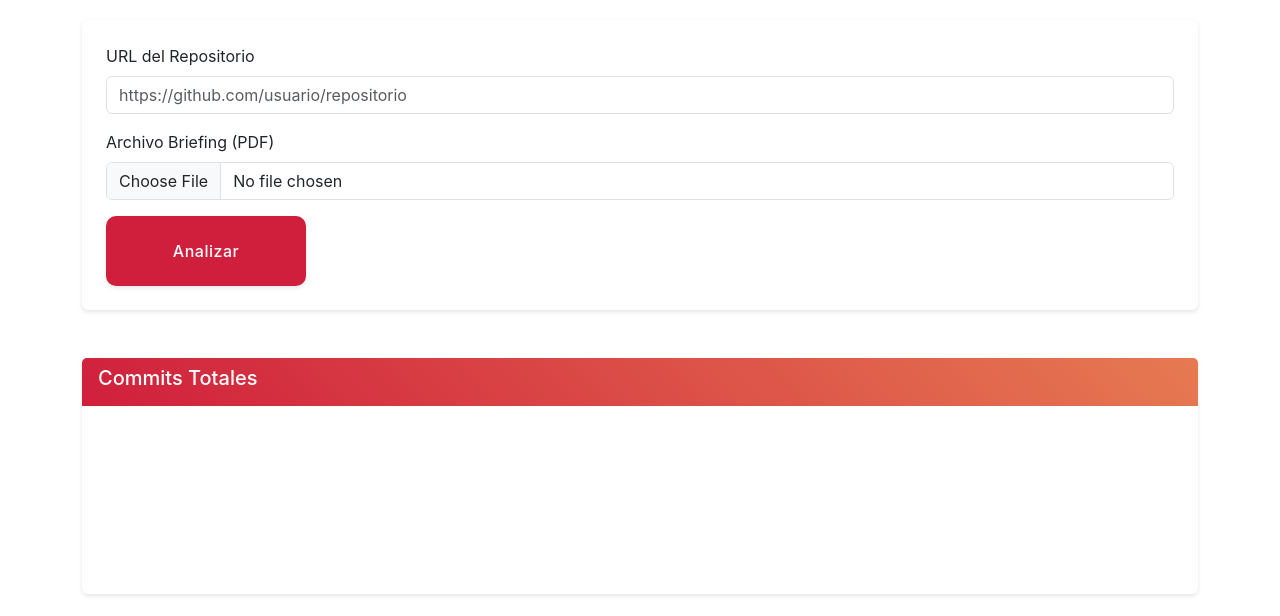
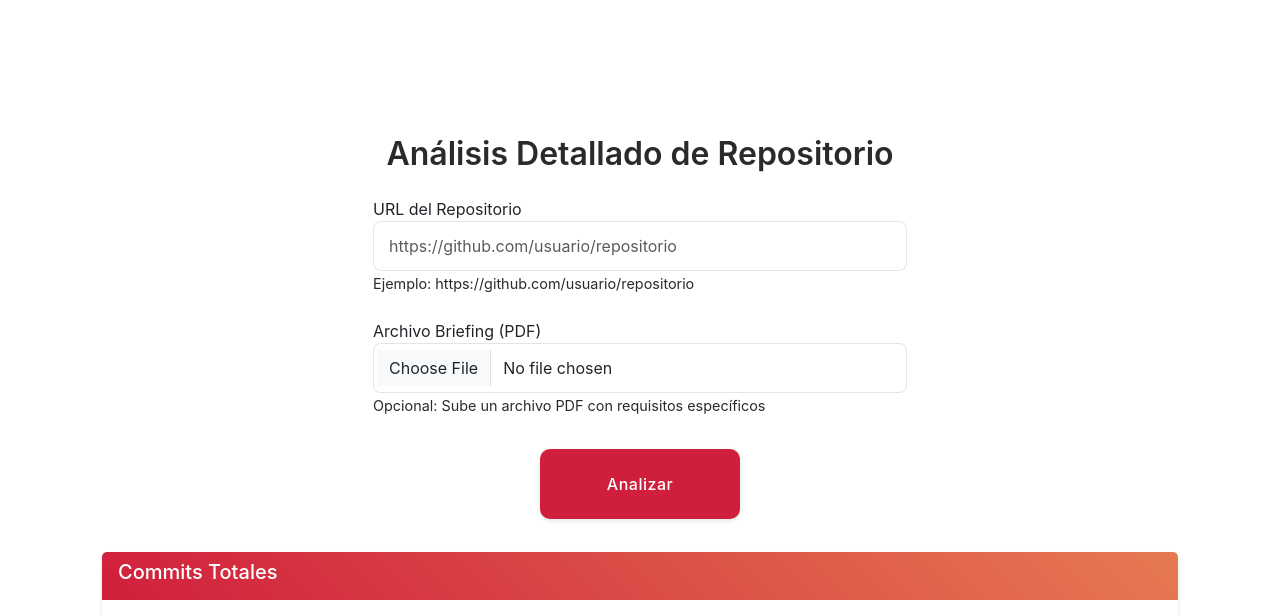
Before and after one commit to carrillo-p/RepoScope, a Django app: page /analysis/ in a window 1280 px wide. Shown: the part 66-682 px from the top of the page. Run offline with Django 4.2, Linux system fonts and the light colour scheme; a map, chart or similar area stays blank; some libraries are stand-ins or nearby versions.

Commit message:
ajusto analisis y analisis rapido al mismo formato

```diff
--- a/front/static/css/styles.css
+++ b/front/static/css/styles.css
@@ -301,7 +301,8 @@ body {
 /* Analysis Page */
 .analysis-section {
     max-width: 1200px;
-    margin: 0 auto;
+    margin: 80px auto 0;
+    padding: 40px 20px;
 }
 
 .input-section .card {
@@ -435,14 +436,6 @@ body {
     padding: 40px 20px;
 }
 
-.quick-analysis-title {
-    text-align: center;
-    color: var(--dark-gray);
-    margin-bottom: 2rem;
-    font-size: 2rem;
-    font-weight: 600;
-}
-
 .repo-form {
     max-width: 600px;
     margin: 0 auto;
@@ -452,6 +445,15 @@ body {
     backdrop-filter: blur(8px);
     -webkit-backdrop-filter: blur(8px);
     border: 1px solid rgba(255, 255, 255, 0.2);
+}
+
+.repo-form .quick-analysis-title {
+    margin: 2rem 0;
+    text-align: center;
+    color: var(--dark-gray);
+    font-size: 2rem;
+    font-weight: 600;
+    padding-top: 1rem;
 }
 
 .repo-form .form-group {
@@ -473,14 +475,19 @@ body {
 
 /* Responsive adjustments */
 @media (max-width: 768px) {
+    .analysis-section {
+        margin-top: 60px;
+        padding: 20px;
+    }
+
     .quick-analysis-container {
         margin-top: 60px;
         padding: 20px;
     }
 
     .quick-analysis-title {
-        font-size: 1.75rem;
-        margin-bottom: 1.5rem;
+        margin: 1.5rem 0;
+        padding-top: 0.5rem;
     }
 
     .repo-form {
@@ -576,3 +583,12 @@ body {
         margin: 0;
     }
 }
+
+.repo-form .text-center {
+    margin-top: 2rem;
+}
+
+.repo-form .btn-primary {
+    min-width: 200px;
+    margin: 0 auto;
+}
--- a/front/templates/analysis.html
+++ b/front/templates/analysis.html
@@ -1,26 +1,38 @@
 {% extends 'base.html' %}
 
-{% block title %}Análisis - RepoAnalyzer{% endblock %}
+{% block title %}Análisis Detallado - RepoScope{% endblock %}
 
 {% block content %}
 <div class="analysis-section">
-    <h2 class="mb-4">Análisis de Repositorio</h2>
+    <div class="repo-form">
+        <h1 class="quick-analysis-title mb-4">Análisis Detallado de Repositorio</h1>
 
-    <!-- Formulario de entrada -->
-    <div class="input-section mb-5">
-        <form method="POST" enctype="multipart/form-data" class="card p-4">
+        <form method="POST" action="{% url 'analysis' %}" enctype="multipart/form-data">
             {% csrf_token %}
-            <div class="mb-3">
-                <label for="repo_url" class="form-label">URL del Repositorio</label>
-                <input type="url" class="form-control" id="repo_url" name="repo_url"
-                       placeholder="https://github.com/usuario/repositorio" required>
+            <div class="form-group">
+                <label for="repo_url">URL del Repositorio</label>
+                <input type="url"
+                       class="form-control"
+                       id="repo_url"
+                       name="repo_url"
+                       placeholder="https://github.com/usuario/repositorio"
+                       required>
+                <small class="form-text">Ejemplo: https://github.com/usuario/repositorio</small>
             </div>
-            <div class="mb-3">
-                <label for="briefing" class="form-label">Archivo Briefing (PDF)</label>
-                <input type="file" class="form-control" id="briefing" name="briefing"
-                       accept=".pdf" required>
+
+            <div class="form-group">
+                <label for="briefing">Archivo Briefing (PDF)</label>
+                <input type="file"
+                       class="form-control"
+                       id="briefing"
+                       name="briefing"
+                       accept=".pdf">
+                <small class="form-text">Opcional: Sube un archivo PDF con requisitos específicos</small>
             </div>
-            <button type="submit" class="btn btn-primary">Analizar</button>
+
+            <div class="text-center">
+                <button type="submit" class="btn btn-primary">Analizar</button>
+            </div>
         </form>
     </div>
 
```
Also changed, not shown: front/templates/quick_analysis.html (+7 -5 lines).
